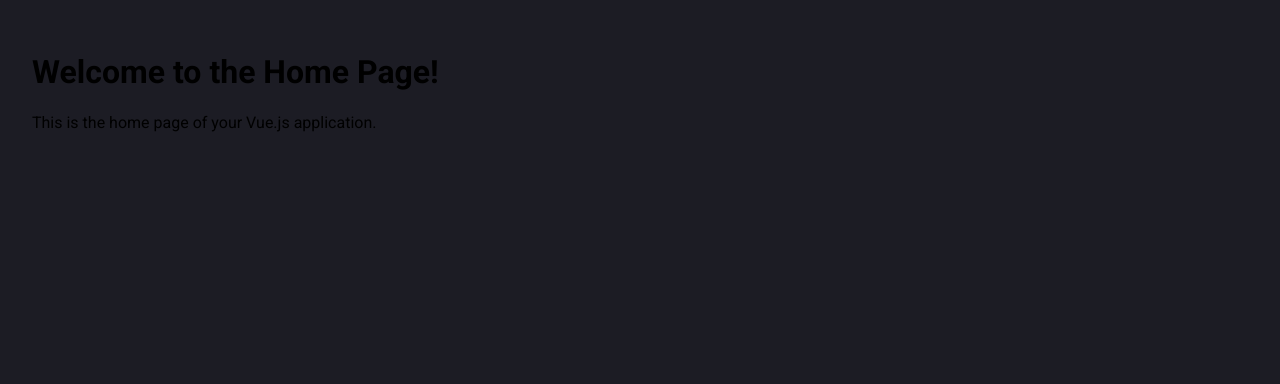
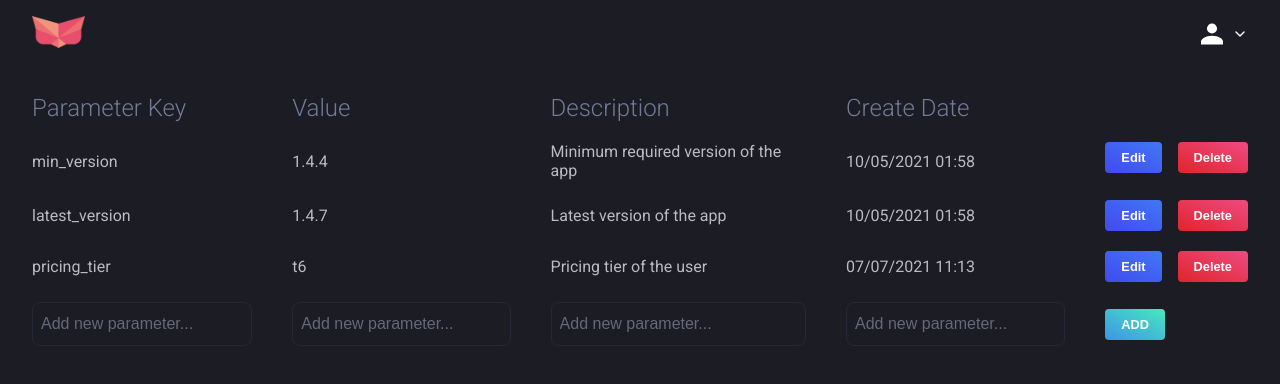
Before and after one commit to mberkayarsln/codeway-case-study, a Vue app: page / in a window 1280 px wide. Shown: the top 384 px of the page. Built offline with nearby package versions, Linux system fonts and the light colour scheme; no server answers; sample sign-in values are in the browser's storage; the HTML template or start-up script is replaced by a standard one.

Commit message:
implement home page design

```diff
--- a/src/assets/main.css
+++ b/src/assets/main.css
@@ -1,7 +1,8 @@
-@import url('https://fonts.googleapis.com/css2?family=Roboto:wght@400;500;700&display=swap');
+@import url('https://fonts.googleapis.com/css2?family=Roboto:wght@300;400;500;700&display=swap');
 
 :root {
     --bg-dark: #1C1C24;
+    --bg-orange: #ed6f72;
 
     --text-main: #B9BAC4;
     --text-white: #FFFFFF;
--- /dev/null
+++ b/src/components/Button.vue
@@ -0,0 +1,67 @@
+<template>
+    <button class="button" :class="buttonClass">
+        {{ buttonText }}
+    </button>
+</template>
+
+<script setup lang="ts">
+import { computed } from 'vue';
+
+type ButtonType = "edit" | "delete" | "add";
+
+const props = defineProps<{
+    type: ButtonType;
+}>();
+
+const buttonText = computed(() => {
+    switch (props.type) {
+        case "edit":
+            return "Edit";
+        case "delete":
+            return "Delete";
+        case "add":
+            return "ADD";
+        default:
+            return "Button";
+    }
+});
+
+const buttonClass = computed(() => {
+    switch (props.type) {
+        case "edit":
+            return "edit-button";
+        case "delete":
+            return "delete-button";
+        case "add":
+            return "add-button";
+        default:
+            return "";
+    }
+});
+
+</script>
+
+<style scoped>
+.button {
+    color: var(--text-white);
+    border: none;
+    border-radius: 4px;
+    padding: 0.5rem 1rem;
+    cursor: pointer;
+    outline: none;
+    font-weight: bold;
+    font-size: 0.8rem;
+}
+
+.edit-button {
+    background: linear-gradient(to top right, var(--btn-blue-grad-start), var(--btn-blue-grad-end));
+}
+
+.delete-button {
+    background: linear-gradient(to top right, var(--btn-red-grad-start), var(--btn-red-grad-end));
+}
+
+.add-button {
+    background: linear-gradient(to top right, var(--btn-turquoise-grad-start), var(--btn-turquoise-grad-end));
+}
+</style>
--- /dev/null
+++ b/src/components/Navbar.vue
@@ -0,0 +1,101 @@
+<template>
+    <nav class="navbar" ref="navbarRef">
+        <div class="logo">
+            <img src="@/assets/logo.png" alt="Logo" class="logo-image" />
+        </div>
+        <div class="profile">
+            <button class="profile-trigger" @click.stop="toggleDropdown">
+                <img src="@/assets/profile.svg" alt="Profile" class="profile-image" />
+                <img src="@/assets/chevron.svg" alt="Chevron" class="chevron"
+                    :class="{ 'chevron--open': isDropdownOpen }" />
+            </button>
+            <div v-if="isDropdownOpen" class="dropdown">
+                <button class="dropdown-item" @click="signOutUser">Sign out</button>
+            </div>
+        </div>
+    </nav>
+</template>
+
+<script setup lang="ts">
+import { ref } from 'vue';
+import { getAuth, signOut } from 'firebase/auth';
+import { useRouter } from 'vue-router';
+
+const router = useRouter();
+const isDropdownOpen = ref(false);
+
+const toggleDropdown = () => {
+    isDropdownOpen.value = !isDropdownOpen.value;
+};
+
+const signOutUser = async () => {
+    await signOut(getAuth());
+    isDropdownOpen.value = false;
+    router.push('/sign-in');
+};
+</script>
+
+<style scoped>
+.navbar {
+    padding: 1rem 2rem;
+    display: flex;
+    justify-content: space-between;
+    align-items: center;
+}
+
+.logo-image {
+    height: 32px;
+}
+
+.profile {
+    position: relative;
+}
+
+.profile-trigger {
+    border: none;
+    background: transparent;
+    padding: 0;
+    cursor: pointer;
+    display: flex;
+    align-items: center;
+    gap: 4px;
+}
+
+.profile-image {
+    height: 32px;
+    display: block;
+}
+
+.chevron {
+    color: var(--text-light-gray);
+    transition: transform 0.2s ease;
+}
+
+.chevron--open {
+    transform: rotate(180deg);
+}
+
+.dropdown {
+    position: absolute;
+    right: 0;
+    top: calc(100% + 8px);
+    min-width: 140px;
+    background: var(--bg-orange);
+    border-radius: 8px;
+    box-shadow: 0 8px 20px rgba(0, 0, 0, 0.12);
+    padding: 0.25rem;
+    z-index: 1000;
+}
+
+.dropdown-item {
+    width: 100%;
+    text-align: left;
+    background: transparent;
+    color: var(--text-white);
+    border: none;
+    font-weight: bold;
+    padding: 0.5rem 0.75rem;
+    cursor: pointer;
+    font-size: 0.9rem;
+}
+</style>
--- /dev/null
+++ b/src/components/Table.vue
@@ -0,0 +1,116 @@
+<template>
+    <table class="table">
+        <thead>
+            <tr>
+                <th class="table-header">Parameter Key</th>
+                <th class="table-header">Value</th>
+                <th class="table-header">Description</th>
+                <th class="table-header">Create Date</th>
+                <th></th>
+            </tr>
+        </thead>
+        <tbody>
+            <tr v-for="parameter in parameters" :key="parameter.key">
+                <td class="table-data">{{ parameter.key }}</td>
+                <td class="table-data">{{ parameter.value }}</td>
+                <td class="table-data">{{ parameter.description }}</td>
+                <td class="table-data">{{ parameter.createDate }}</td>
+                <td style="display: flex; gap: 1rem;">
+                    <Button type="edit" />
+                    <Button type="delete" />
+                </td>
+            </tr>
+            <tr>
+                <td>
+                    <input class="table-input" type="text" placeholder="Add new parameter..." />
+                </td>
+                <td>
+                    <input class="table-input" type="text" placeholder="Add new parameter..." />
+                </td>
+                <td>
+                    <input class="table-input" type="text" placeholder="Add new parameter..." />
+                </td>
+                <td>
+                    <input class="table-input" type="text" placeholder="Add new parameter..." />
+                </td>
+                <td>
+                    <Button type="add" />
+                </td>
+            </tr>
+        </tbody>
+    </table>
+</template>
+
+<script setup lang="ts">
+import { ref } from 'vue';
+import Button from './Button.vue';
+
+const parameters = ref([
+    {
+        key: 'min_version',
+        value: '1.4.4',
+        description: 'Minimum required version of the app',
+        createDate: '10/05/2021 01:58'
+    },
+    {
+        key: 'latest_version',
+        value: '1.4.7',
+        description: 'Latest version of the app',
+        createDate: '10/05/2021 01:58'
+    },
+    {
+        key: 'pricing_tier',
+        value: 't6',
+        description: 'Pricing tier of the user',
+        createDate: '07/07/2021 11:13'
+    }
+]);
+</script>
+
+
+<style scoped>
+
+th, td {
+  padding: 10px 20px;
+}
+
+th:first-child, td:first-child {
+  padding-left: 0;
+}
+
+th:last-child, td:last-child {
+  padding-right: 0;
+}
+
+.table {
+    width: 100%;
+    border-collapse: collapse;
+}
+
+.table-header {
+    font-size: 1.5rem;
+    font-weight: 100;
+    color: var(--text-light-gray);
+    text-align: left;
+}
+
+.table-data {
+    font-size: 1rem;
+    color: var(--text-main);
+}
+
+.table-input {
+    padding: 0.75rem 0.5rem;
+    width: 100%;
+    background-color: transparent;
+    border: 1px solid var(--border-gray);
+    font-size: 1rem;
+    color: var(--text-main);
+    outline: none;
+    border-radius: 8px;
+}
+
+.table-input::placeholder {
+    color: var(--text-placeholder);
+}
+</style>
--- a/src/views/HomeView.vue
+++ b/src/views/HomeView.vue
@@ -1,14 +1,21 @@
 <template>
-    <div class="home-container">
-        <h1>Welcome to the Home Page!</h1>
-        <p>This is the home page of your Vue.js application.</p>
+    <Navbar />
+    <div class="home-wrapper">
+        <div class="home-content">
+            <Table />
+        </div>
     </div>
 </template>
 
-<script setup lang="ts"></script>
+<script setup lang="ts">
+import Navbar from '@/components/Navbar.vue';
+import Table from '@/components/Table.vue';
+
+</script>
 
 <style scoped>
-.home-container {
-    padding: 2rem;
+.home-wrapper {
+    height: 100vh;
+    padding: 1rem 2rem;
 }
 </style>
```
Also changed, not shown: src/assets/chevron.svg (added), src/assets/profile.svg (added).
